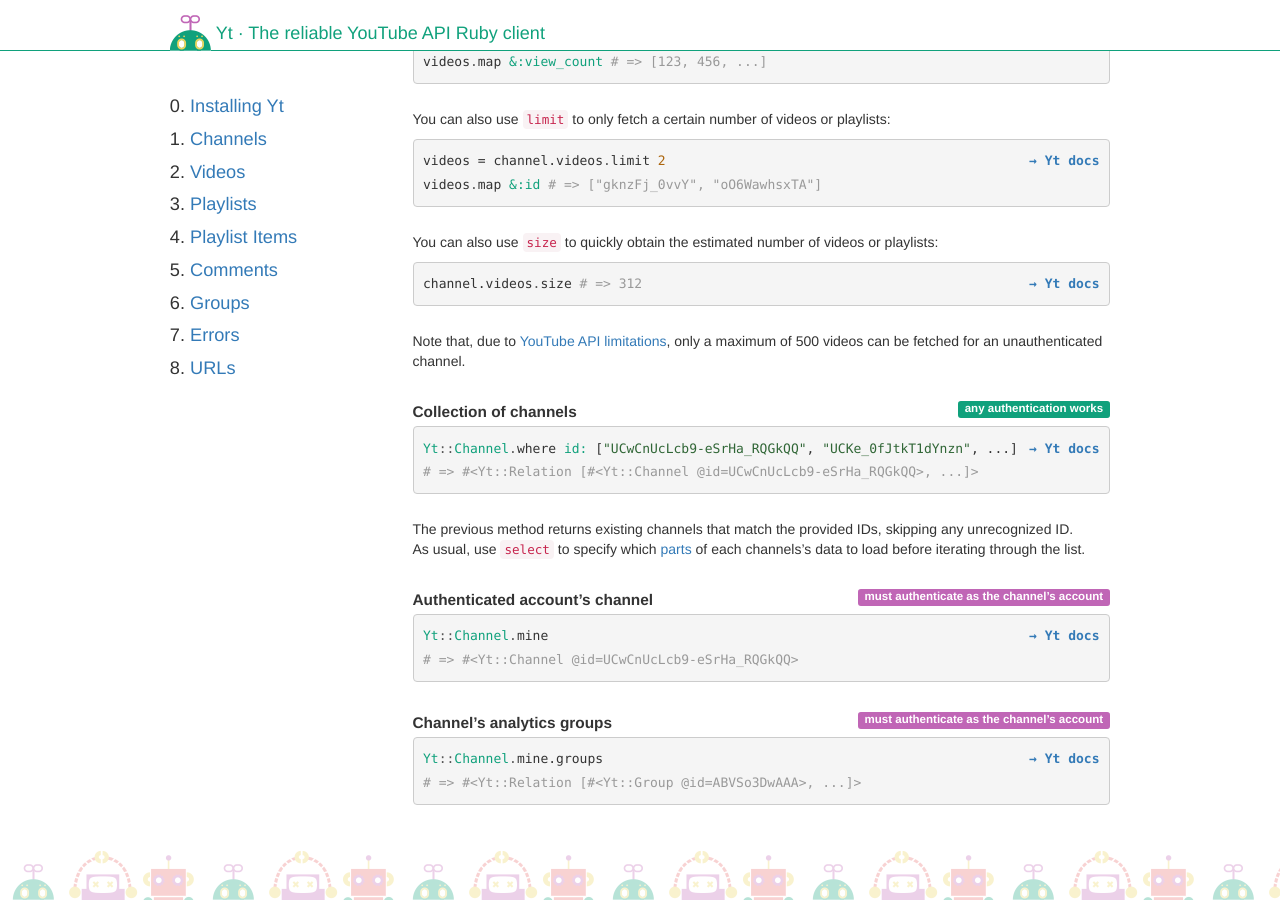
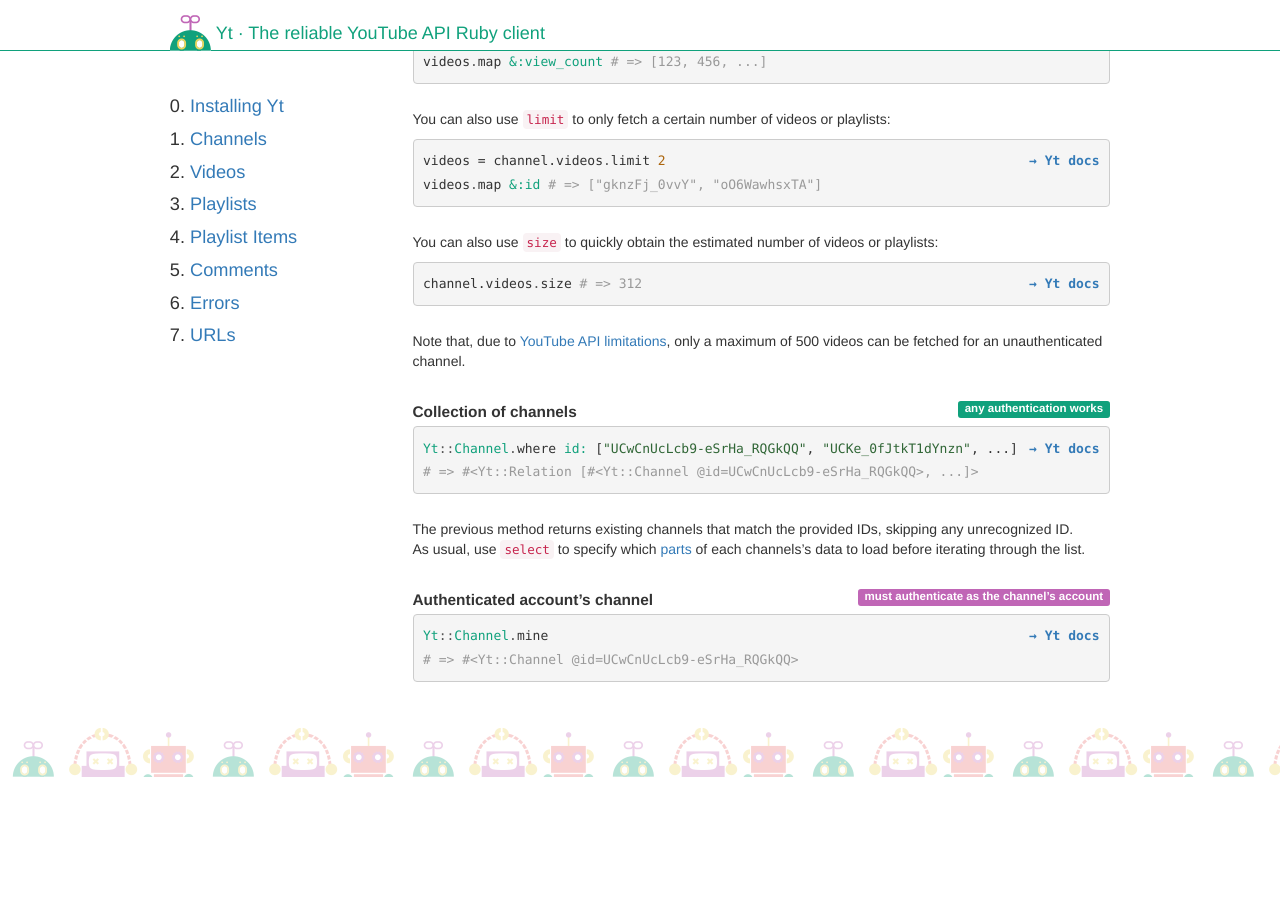
Before and after one commit to nullscreen/yt-core, a Jekyll site: the page built from docs/channels.html, in a window 1280 px wide and 900 px high, scrolled down 2283 px. Built offline with Jekyll 4.4.1, drawn with Linux system fonts in a browser that asks for light colours; nearby versions of some CDN libraries; some web fonts are replaced; after the commit the page ends 3060 px from its top, so only the background shows below that.

Commit message:
Remove Group feature
It has not been working, because of YouTube Analytics API v1 was
removed a while ago. We are not planning to add other analytics
features.

```diff
--- a/docs/_layouts/default.html
+++ b/docs/_layouts/default.html
@@ -38,11 +38,6 @@
               {% else %}
                 <li><a href="{{ site.baseurl }}/comments.html">Comments</a></li>
               {% endif %}
-              {% if page.url == '/groups.html' %}
-                <li><a href="{{ site.baseurl }}/groups.html" class="active">Groups</a></li>
-              {% else %}
-                <li><a href="{{ site.baseurl }}/groups.html">Groups</a></li>
-              {% endif %}
               {% if page.url == '/errors.html' %}
                 <li><a href="{{ site.baseurl }}/errors.html" class="active">Errors</a></li>
               {% else %}
--- a/docs/channels.html
+++ b/docs/channels.html
@@ -171,11 +171,3 @@
 {% include example.html result='#&lt;Yt::Channel @id=UCwCnUcLcb9-eSrHa_RQGkQQ&gt;' %}</pre>
   </div></dd>
 </dl>
-
-<dl>
-  {% include dt.html title="Channel’s analytics groups" label="warning" auth="must authenticate as the channel’s account" %}
-  <dd><a class="anchor" id="groups"></a><div class="highlight"><pre>
-{% include doc.html instance="Channel#groups" %}{% include example.html object='<span class="no">Yt</span><span class="o">::</span><span class="no">Channel</span>' method='mine.groups' %}
-{% include example.html result='#&lt;Yt::Relation [#&lt;Yt::Group @id=ABVSo3DwAAA&gt;, ...]&gt;' %}</pre>
-  </div></dd>
-</dl>
--- a/lib/yt/core.rb
+++ b/lib/yt/core.rb
@@ -9,7 +9,6 @@
 require 'yt/response'
 
 require 'yt/channel'
-require 'yt/group'
 require 'yt/playlist'
 require 'yt/playlist_item'
 require 'yt/video'
--- a/lib/yt/response.rb
+++ b/lib/yt/response.rb
@@ -58,7 +58,7 @@
 
     def resources_path
       @options[:item_class].name.split('::').last.gsub(/^(\w{1})(.*)/) do
-        "/#{@options.fetch(:api, 'youtube/v3')}/#{$1.downcase}#{$2}s"
+        "/youtube/v3/#{$1.downcase}#{$2}s"
       end
     end
 
```
Also changed, not shown: docs/groups.html (deleted, +0 -52 lines), lib/yt/channel.rb (+0 -8 lines), lib/yt/group.rb (deleted, +0 -32 lines), spec/channel/groups_spec.rb (deleted, +0 -9 lines), spec/channel/snippet_spec.rb (+3 -3 lines), spec/group/data_spec.rb (deleted, +0 -18 lines), spec/playlist_item/status_spec.rb (+2 -2 lines), spec/support/server.rb (+1 -0 lines), CHANGELOG.md.
